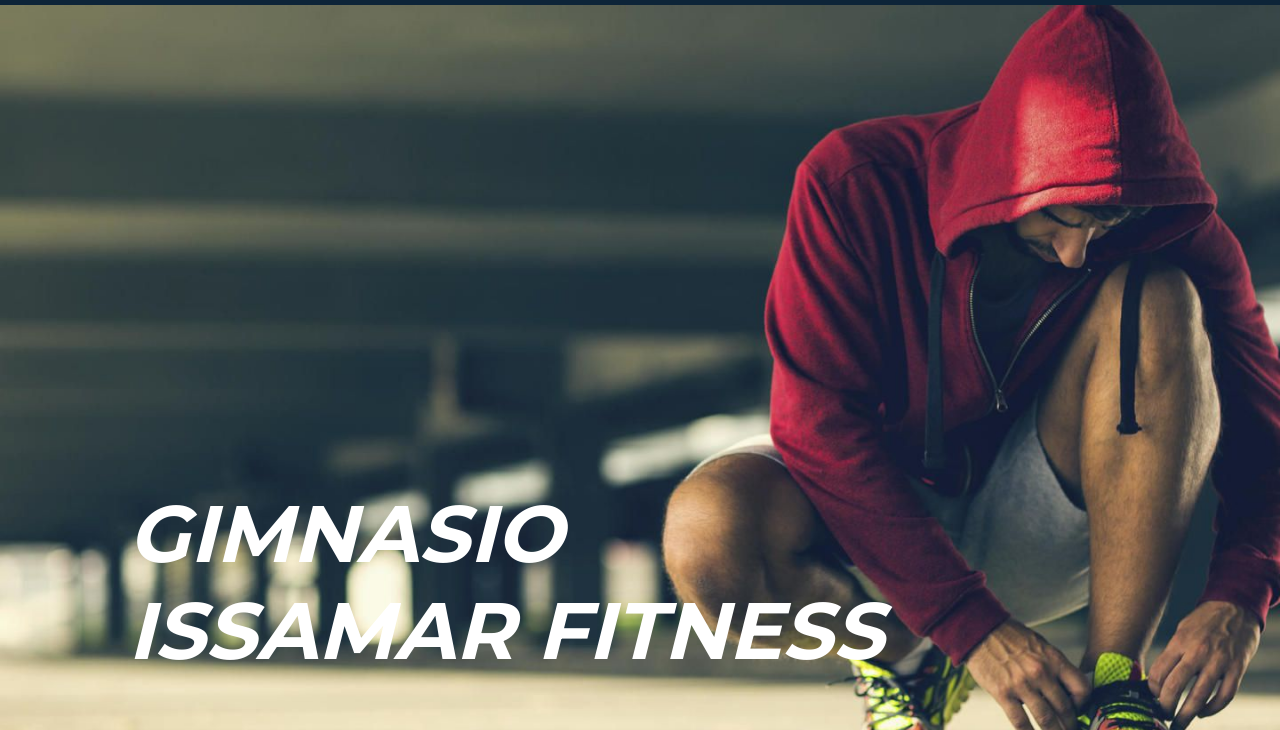
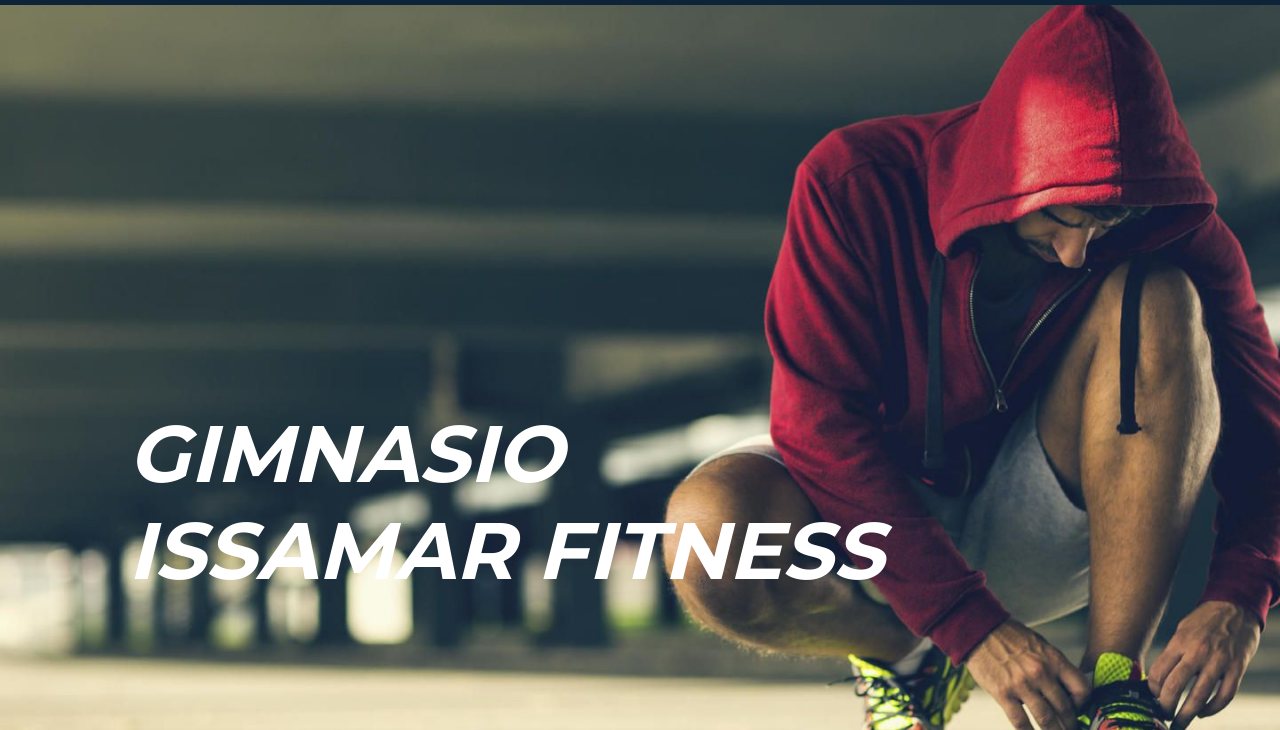
Before and after one commit to JanetteIsasa/IssamarFitness-PaginaWeb, a plain HTML site: page index.html in a window 1280 px wide. Shown: the part 62-792 px from the top of the page. Drawn offline with nearby package versions, Linux system fonts and the light colour scheme.

Commit message:
Correcciones

```diff
--- a/estilos.css
+++ b/estilos.css
@@ -67,7 +67,7 @@ header ul li a:hover{
 
 .titular{
     text-align: left;
-    padding-top: 20rem;
+    padding-top: 25rem;
     color: #fff;
 
 }
@@ -242,7 +242,7 @@ h2{
 
 @media (min-width:810px) {
     .titular{
-        padding-top: 30rem;
+        padding-top: 25rem;
 
     }
     .contenedor{
```
